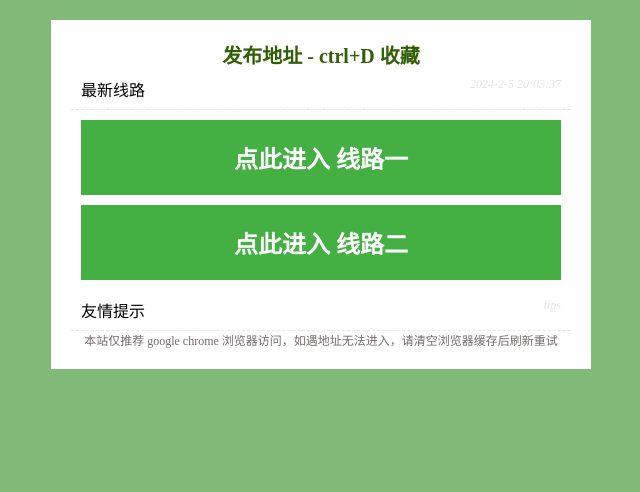
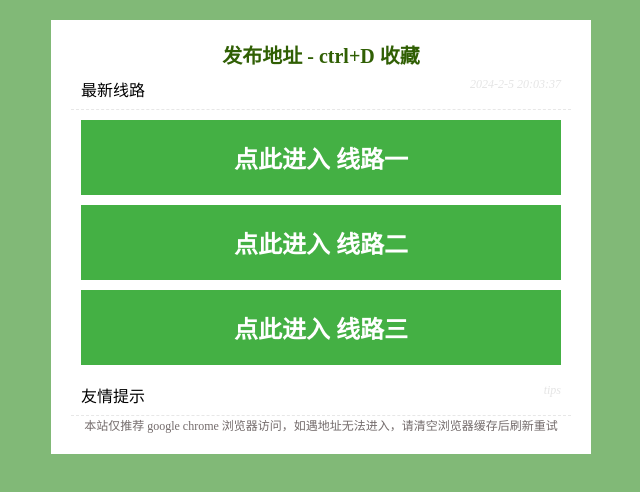
Before and after one commit to dizhi6/dizhi6.github.io, a plain HTML site: page index.html in a window 1280 px wide. Shown: the whole page, without its empty margins (319-959 px from the left). Drawn offline with Linux system fonts and the light colour scheme.

Commit message:
Update index.html

```diff
--- a/index.html
+++ b/index.html
@@ -1,2 +1,2 @@
 <!doctype html><html lang="zh-cn"><head><meta charset="utf-8"><meta http-equiv="x-ua-compatible" content="IE=edge"><meta name="viewport" content="width=device-width,initial-scale=1"><title>AN PAGE</title><style>*{margin:0;padding:0}html,body{background:#81b977}.main{background:#fff;width:500px;margin:20px auto;padding:20px}.header{text-align:center;font-size:20px;font-weight:700;color:#305f04}.title{border-bottom:1px dashed #cccccc78;padding:8px 10px}.content i{color:#cccccc80;font-size:12px;float:right}.content a{display:block;background:#139b13c9;color:#fff;padding:20px;text-align:center;text-decoration:none;font-size:24px;font-weight:700;margin:10px}.content a:hover{background:red;color:#fff}.tips{font-size:12px;text-align:center;color:#746c6c}</style></head><body><div class="main"><div class="header">发布地址 - ctrl+D 收藏</div><div class="content"><p class="title"><span>最新线路</span> <i>2024-2-5 20:03:37</i></p><a href="https://fgcjx.4479.top/?a=c">点此进入 线路一</a>
-<a href="https://gamkl.4479.top/?a=c">点此进入 线路二</a><p class="title"><span>友情提示</span> <i>tips</i></p><p class="tips">本站仅推荐 google chrome 浏览器访问，如遇地址无法进入，请清空浏览器缓存后刷新重试</p></div></div></body></html>
+<a href="https://gamkl.4479.top/?a=c">点此进入 线路二</a><a href="https://4479.top/?a=c">点此进入 线路三</a><p class="title"><span>友情提示</span> <i>tips</i></p><p class="tips">本站仅推荐 google chrome 浏览器访问，如遇地址无法进入，请清空浏览器缓存后刷新重试</p></div></div></body></html>
```
